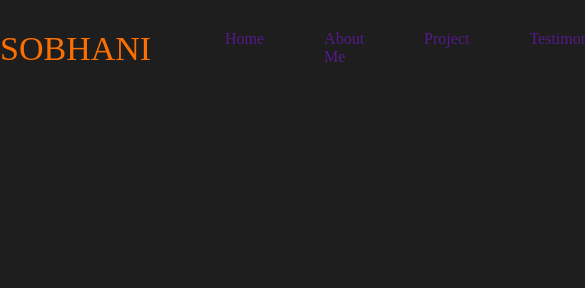
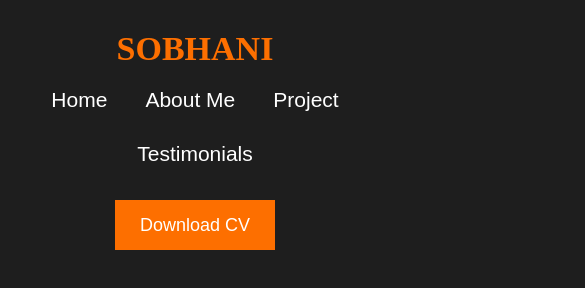
Before and after one commit to Danger-XD/Syed-Mahmoud-Portfolio, a plain HTML site: page index.html in a window 390 px wide. Shown: the top 288 px of the page, 585 px wide, since content can reach past the window. Drawn offline with Linux system fonts and the light colour scheme; a web font is replaced by a local one.

Commit message:
navbar responsive done

```diff
--- a/banner.css
+++ b/banner.css
@@ -1,17 +1,10 @@
-/* fonts import links */
+/* all import urls related to banner*/
 @import url('https://fonts.googleapis.com/css2?family=Almendra+SC&display=swap');
-
-/* fonts css class */
-.almendra-sc-regular {
-    font-family: "Almendra SC", serif;
-    font-weight: 400;
-    font-style: normal;
-  }
 
 /* element css  */
 .container{
-    max-width: 1040px;
-    margin: 0 auto;
+    max-width: 1140px;
+    margin: 0px auto;
 }
 .navbar{
     display: flex;
@@ -19,15 +12,23 @@
     padding: 30px 0;
 }
 .logo{
+    display: flex;
+    align-items: center;
+}
+.logo h4{
     font-family: "Almendra SC", serif;
-    font-weight: 400;
-    font-style: normal;
+    font-weight: 600;
     font-size: 34px;
     color: var(--element-color1);
 }
+.navbar-btn{
+    display: flex;
+    align-items: center;
+    gap: 24px;
+}
 .navbar ul{
     display: flex;
-    width: 50%;
+    gap: 10px;
 }
 .navbar ul li{
     list-style: none;
@@ -36,4 +37,18 @@
     padding: 0 30px;
     text-decoration: none;
     display: inline-block;
+    color: var(--element-color3);
+    font-size: 21px;
+    padding: 10px 14px;
 }
+.downCv-btn{
+    width: 160px;
+    height: 50px;
+    font-size: 18px;
+    color: var(--element-color3);
+    background-color: var(--element-color1);
+    border: none;
+    cursor: pointer;
+}
+
+/*  */
--- a/index.html
+++ b/index.html
@@ -1,34 +1,40 @@
 <!DOCTYPE html>
 <html lang="en">
   <head>
-    <meta charset="UTF-8">
-    <meta name="viewport" content="width=device-width, initial-scale=1.0">
+    <meta charset="UTF-8" />
+    <meta name="viewport" content="width=device-width, initial-scale=1.0" />
     <title>Syed Mahmoud's Portfolio</title>
     <!-- favicon css link -->
-    <link rel="icon" href="./assets/favicon/favicon-32x32.png" type="image/x-icon">
+    <link
+      rel="icon"
+      href="./assets/favicon/favicon-32x32.png"
+      type="image/x-icon"
+    />
     <!-- necessary css links -->
-     <link rel="stylesheet" href="root.css">
-     <link rel="stylesheet" href="responsive.css">
-     <link rel="stylesheet" href="banner.css">
+    <link rel="stylesheet" href="root.css" />
+    <link rel="stylesheet" href="responsive.css" />
+    <link rel="stylesheet" href="banner.css" />
   </head>
   <body>
     <!-- Navbar section starts here -->
     <header>
       <nav class="navbar container">
-                <div class="logo">SOBHANI</div>
+        <div class="logo"><h4>SOBHANI</h4></div>
+        <div class="navbar-btn">
           <ul>
             <li><a href="">Home</a></li>
             <li><a href="">About Me</a></li>
             <li><a href="">Project</a></li>
             <li><a href="">Testimonials</a></li>
-                    <li><button>Download CV</button></li>
           </ul>
+          <button class="downCv-btn">Download CV</button>
+        </div>
       </nav>
     </header>
-
     <!-- Banner section starts here -->
-     <section class="banner">
-
+    <main>
+      <section class="banner container">
       </section>
+    </main>
   </body>
 </html>
--- a/responsive.css
+++ b/responsive.css
@@ -0,0 +1,35 @@
+@media only screen and (width<576px) {
+    /* navbar starts here */
+    .container{
+        max-width: 100%;
+        margin: 0px;
+    }
+    .navbar{
+        flex-direction: column;
+        justify-content: center;
+        align-items: center;
+        padding: 50px 0;
+    }
+    .navbar-btn{
+        flex-direction: column;
+        gap: 0px;
+        margin-top: 10px;
+    }
+    .navbar ul{
+        flex-wrap: wrap;
+        justify-content: center;
+    }
+    /* navbar ends here */
+}
+@media only screen and (576px <= width) and (width <= 768px) {
+    .container{
+        max-width: 720px;
+    }
+
+}
+@media only screen and (768px < width) and (width<= 992px){
+    .container{
+        max-width: 960px;
+    }
+
+}
--- a/root.css
+++ b/root.css
@@ -11,10 +11,16 @@ html{
 body{
     min-height: 100vh;
     background: var(--background-color1);
+    font-family: "Rubik", sans-serif;
+    font-weight: 400;
 }
 
 /* root colors */
 :root{
     --background-color1: #1E1E1E;
     --element-color1: #FD6F00;
+    --element-color2: #000;
+    --element-color3: #fff;
 }
+
+@import url('https://fonts.googleapis.com/css2?family=Antonio:wght@100..700&family=Rubik:wght@300..900&display=swap');
```
Lines whose indentation alone changed are shown as unchanged.
